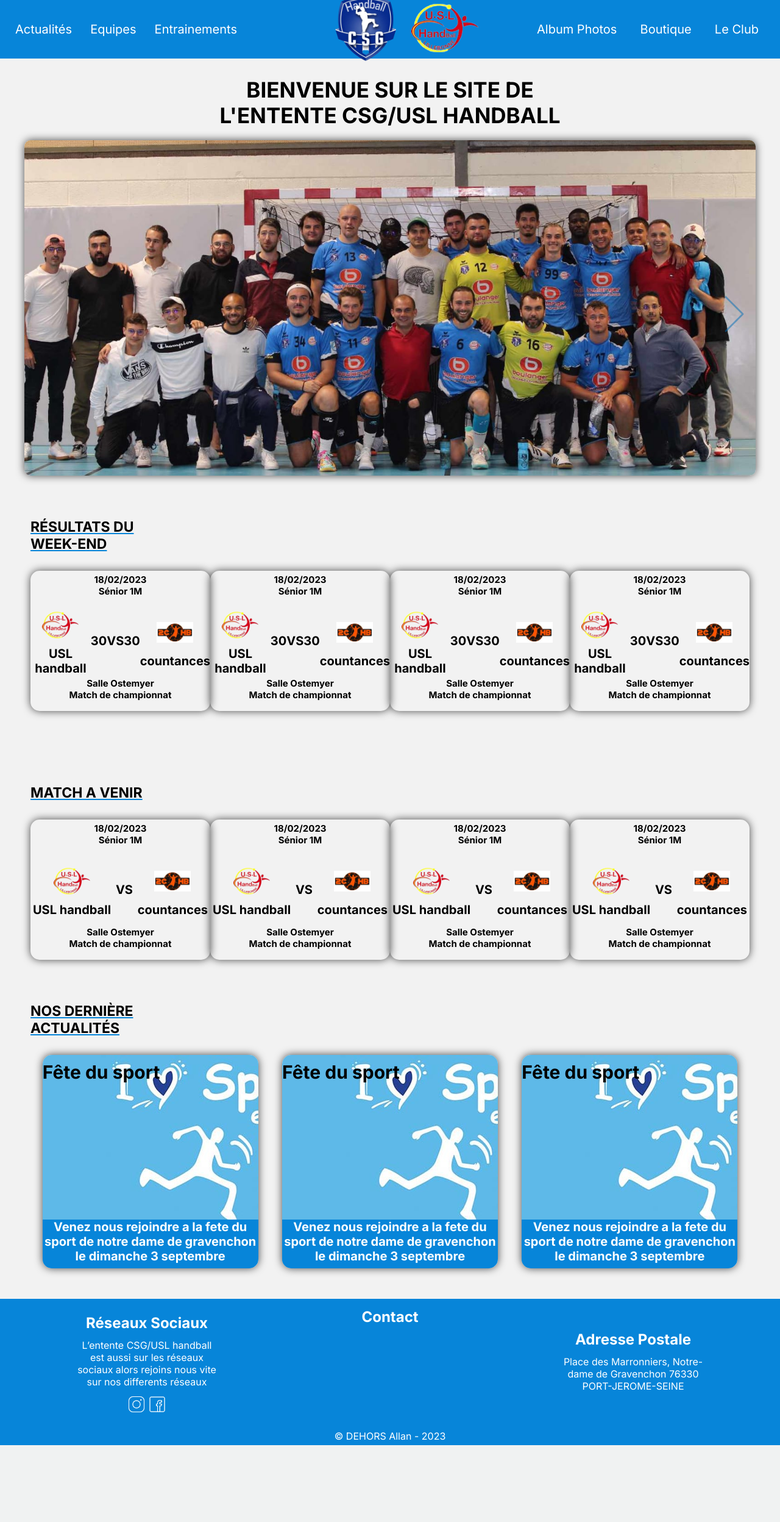
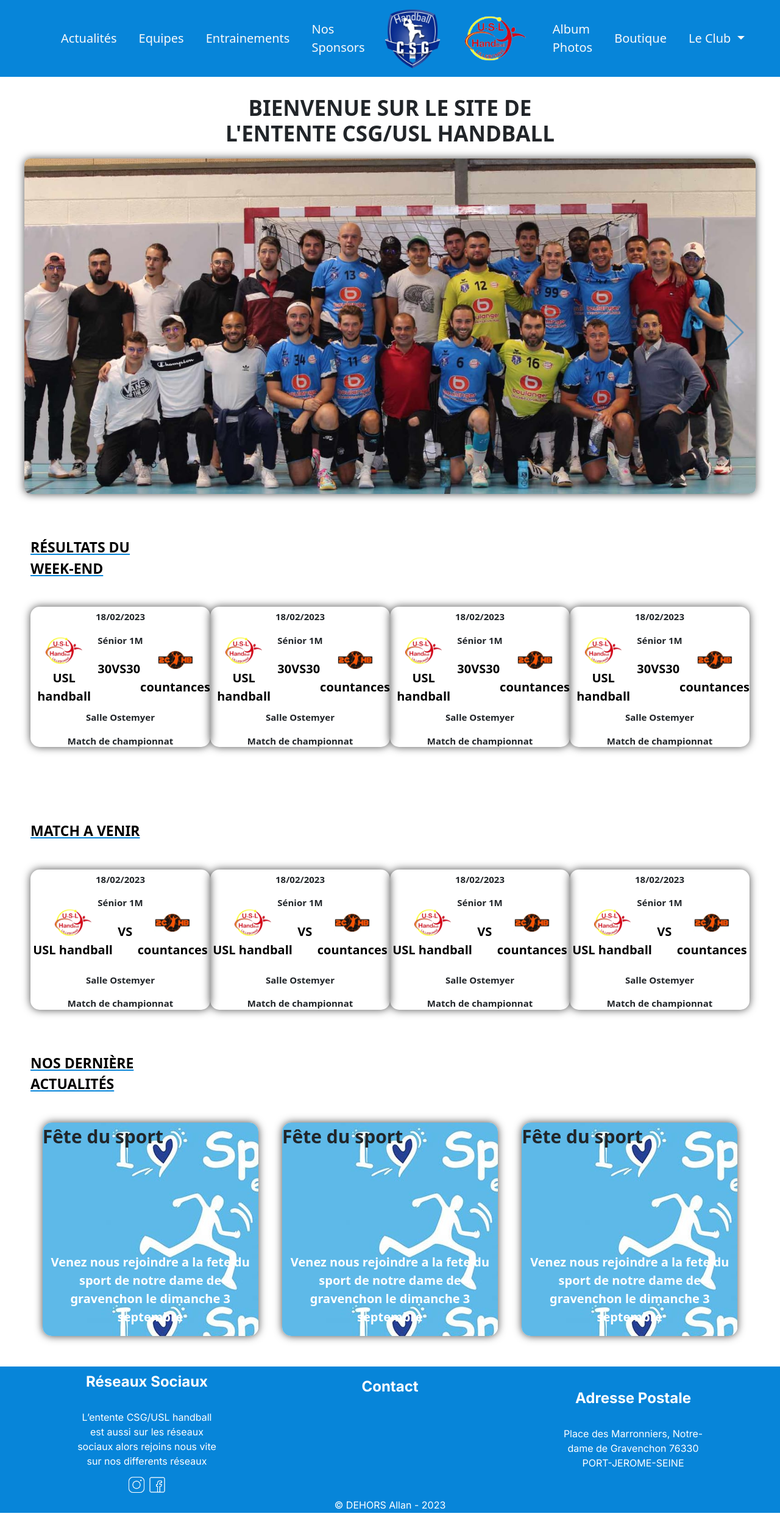
Before and after one commit to AllanDHS/CSG-USL, a PHP site: page /views/home.php in a window 1280 px wide. Shown: the whole page at 61% size. Before the commit the page ends 2370 px from the top, so only its background shows below. Run offline with PHP 8.4, Linux system fonts and the light colour scheme.

Commit message:
AjoutdeBoot

```diff
--- a/assets/script/script.js
+++ b/assets/script/script.js
@@ -58,3 +58,15 @@ document.body.onload = function() {
         }
     }
 }
+
+// menu burger
+
+const burgerMenu = document.querySelector('.burger-menu');
+const leftMenu = document.querySelector('.left-menu');
+const rightMenu = document.querySelector('.right-menu');
+
+burgerMenu.addEventListener('click', () => {
+    burgerMenu.classList.toggle('active');
+    leftMenu.classList.toggle('active');
+    rightMenu.classList.toggle('active');
+});
--- /dev/null
+++ b/assets/style/equipesStyle.css
@@ -0,0 +1,21 @@
+
+.titleEquipes {
+    text-align: center;
+    font-size: 2em;
+
+}
+
+.SectionMasc{
+    text-align: center;
+}
+
+.SectionMasc p {
+    font-size: 1.5em;
+    margin-bottom: 1em;
+}
+
+.custom-img-size {
+    width: 150px; /* Remplacez 100px par la taille souhaitée pour vos images */
+    height: 300px; /* Hauteur facultative */
+    object-fit: cover; /* Pour conserver les proportions de l'image */
+}
--- a/assets/style/style.css
+++ b/assets/style/style.css
@@ -16,68 +16,28 @@
  /* Body */
 
  body {
-     background-color: #f2f2f2;
+     background-color: #ffffff35;
      font-family: 'Inter', sans-serif;
  }
 
  /* NavBar */
 
-
- nav {
+ .navbar {
     background-color: #0785D9;
-     height: 12vh;
-     width: 100vw;
-     display: flex;
-     justify-content: space-between;
-     color: white;
-     font-family: 'Inter', sans-serif;
+    color: #FFF;
 }
 
- .left-menu {
+.navbar-nav {
     display: flex;
     align-items: center;
 }
 
- .left-menu ul {
-     display: flex;
-     flex-direction: row;
-     justify-content: space-between;
-     width: 30vw;
-     font-size: 20px;
-     margin-left: 15px;
+.navbar-brand img {
+    margin: 0 10px; /* Espace entre les logos et le texte */
 }
 
- .right-menu {
-     display: flex;
-     align-items: center;
- }
-
- .right-menu ul {
-     display: flex;
-     flex-direction: row;
-     justify-content: space-between;
-     width: 30vw;
-     font-size: 20px;
-     margin-right: 25px;
- }
-
- nav a {
-     color: white;
-     text-decoration: none;
-     margin: 0 10px;
- }
-
-
-
- .logo {
-     display: flex;
-     flex-direction: row;
-     align-items: center;
-     width: 200px;
- }
-
- .logo img {
-     width: 110px;
+.navbar-nav .nav-item {
+    margin: 0 10px; /* Espace entre les éléments de la navigation */
 }
 
  /* Carrousel */
@@ -378,105 +338,19 @@
     font-size: 30px;
     font-weight: 900;
     text-align: left;
-    padding-top: 10px;
+
 }
 
 .actuHomePage .Actu .textActu{
     font-size: 20px;
     font-weight: 700;
-    height: 80px;
     position: absolute;
     bottom: 0;
     text-align: center;
-    background-color: #0785D9;
     color: white;
     border-radius: 0 0 15px 15px;
 
 }
-
-
-
-
-
-
-
-
-
-
-
-
-
-
-
-
-
-
-
-
-
-
-
-
-
-
-
-
-
-
-
-
-
-
-
-
-
-
-
-
-
-
-
-
-
-
-
-
-
-
-
-
-
-
-
-
-
-
-
-
-
-
-
-
-
-
-
-
-
-
-
-
-
-
-
-
-
-
-
-
-
-
-
-
 
 
 
--- /dev/null
+++ b/controllers/controller-equipes.php
@@ -0,0 +1,3 @@
+<?php
+include "../views/equipes.php";
+?>
--- a/views/components/footer.php
+++ b/views/components/footer.php
@@ -31,5 +31,6 @@
 
 
 <script src="../assets/script/script.js"></script>
+<script src="https://cdn.jsdelivr.net/npm/bootstrap@5.3.2/dist/js/bootstrap.bundle.min.js" integrity="sha384-C6RzsynM9kWDrMNeT87bh95OGNyZPhcTNXj1NW7RuBCsyN/o0jlpcV8Qyq46cDfL" crossorigin="anonymous"></script>
 </body>
 </html>
--- a/views/components/header.php
+++ b/views/components/header.php
@@ -5,7 +5,8 @@
     <meta charset="UTF-8">
     <meta name="viewport" content="width=device-width, initial-scale=1.0">
     <link rel="stylesheet" href="../assets/style/style.css">
-
+    <link rel="stylesheet" href="../assets/style/equipesStyle.css">
+    <link href="https://cdn.jsdelivr.net/npm/bootstrap@5.3.2/dist/css/bootstrap.min.css" rel="stylesheet" integrity="sha384-T3c6CoIi6uLrA9TneNEoa7RxnatzjcDSCmG1MXxSR1GAsXEV/Dwwykc2MPK8M2HN" crossorigin="anonymous">
     <link rel="stylesheet" href="https://cdn.jsdelivr.net/npm/bootstrap-icons@1.10.5/font/bootstrap-icons.css">
 
     <title>CSG-USL HANDBALL</title>
--- a/views/components/navbar.php
+++ b/views/components/navbar.php
@@ -1,24 +1,49 @@
-<nav>
-<div class="left-menu">
-    <ul>
-        <li><a href="#">Actualités</a></li>
-        <li><a href="#">Equipes</a></li>
-        <li><a href="#">Entrainements</a></li>
-    </ul>
-</div>
-<div class="logo">
-    <a href="../controllers/controller-home.php"><img src="../assets/logo/Logo_CSG-1920w-removebg-preview.png" alt="logo CSG" class="csglogo"></a>
-    <a href="../controllers/controller-home.php"><img src="../assets/logo/2023-06-04-8287137a-8e0e-44b5-85e3-aeafcb8be129-removebg-preview.png" alt="logo USL"></a>
-</div>
-<div class="right-menu">
-    <ul>
-        <li><a href="#">Album Photos</a></li>
-        <li><a href="https://www.helloasso.com/associations/us-lillebonne-handball/boutiques/boutique-de-l-entente-usl-csg" target="_blank">Boutique</a></li>
-        <li><a href="#">Le Club</a></li>
+<nav class="navbar navbar-expand-lg">
+    <div class="container">
 
-    </ul>
-</div>
+        <button class="navbar-toggler" type="button" data-bs-toggle="collapse" data-bs-target="#navbarSupportedContent" aria-controls="navbarSupportedContent" aria-expanded="false" aria-label="Toggle navigation">
+            <span class="navbar-toggler-icon"></span>
+        </button>
+        <div class="collapse navbar-collapse" id="navbarSupportedContent">
+            <ul class="navbar-nav me-auto mb-2 mb-lg-0 fs-5 ">
+                <li class="nav-item">
+                    <a class="nav-link active text-light" href="#">Actualités</a>
+                </li>
+                <li class="nav-item">
+                    <a class="nav-link text-light" href="#">Equipes</a>
+                </li>
+                <li class="nav-item">
+                    <a class="nav-link text-light" href="#">Entrainements</a>
+                </li>
+                <li class="nav-item">
+                    <a class="nav-link text-light" href="#">Nos Sponsors</a>
+                </li>
+                <a class="navbar-brand d-none d-md-block" href="#">
+                    <img src="../assets/logo/Logo_CSG-1920w-removebg-preview.png" alt="" width="100">
+                </a>
+                <a class="navbar-brand d-none d-md-block" href="#">
+                    <img src="../assets/logo/2023-06-04-8287137a-8e0e-44b5-85e3-aeafcb8be129-removebg-preview.png" alt="" width="100">
+                </a>
+                <li class="nav-item">
+                    <a class="nav-link text-light" href="#">Album Photos</a>
+                </li>
+                <li class="nav-item">
+                    <a class="nav-link text-light" href="#">Boutique</a>
+                </li>
 
+                <li class="nav-item dropdown">
+                    <a class="nav-link dropdown-toggle text-light" href="#" id="navbarDropdown" role="button" data-bs-toggle="dropdown" aria-expanded="false">
+                        Le Club
+                    </a>
+                    <ul class="dropdown-menu" aria-labelledby="navbarDropdown">
+                        <li><a class="dropdown-item" href="#">Bureau</a></li>
+                        <li><a class="dropdown-item" href="#">Another action</a></li>
 
+                        <li><a class="dropdown-item" href="#">Something else here</a></li>
+                    </ul>
+                </li>
 
+            </ul>
+        </div>
+    </div>
 </nav>
```
Also changed, not shown: views/equipes.php (added, +63 -0 lines), assets/image/-11.jpg (added), assets/image/-11f.jpg (added), assets/image/-15f.jpg (added), assets/image/-15m.jpg (added), assets/image/-17f.jpg (added), assets/image/no-img.jpg (added). Lines whose indentation alone changed are shown as unchanged.
